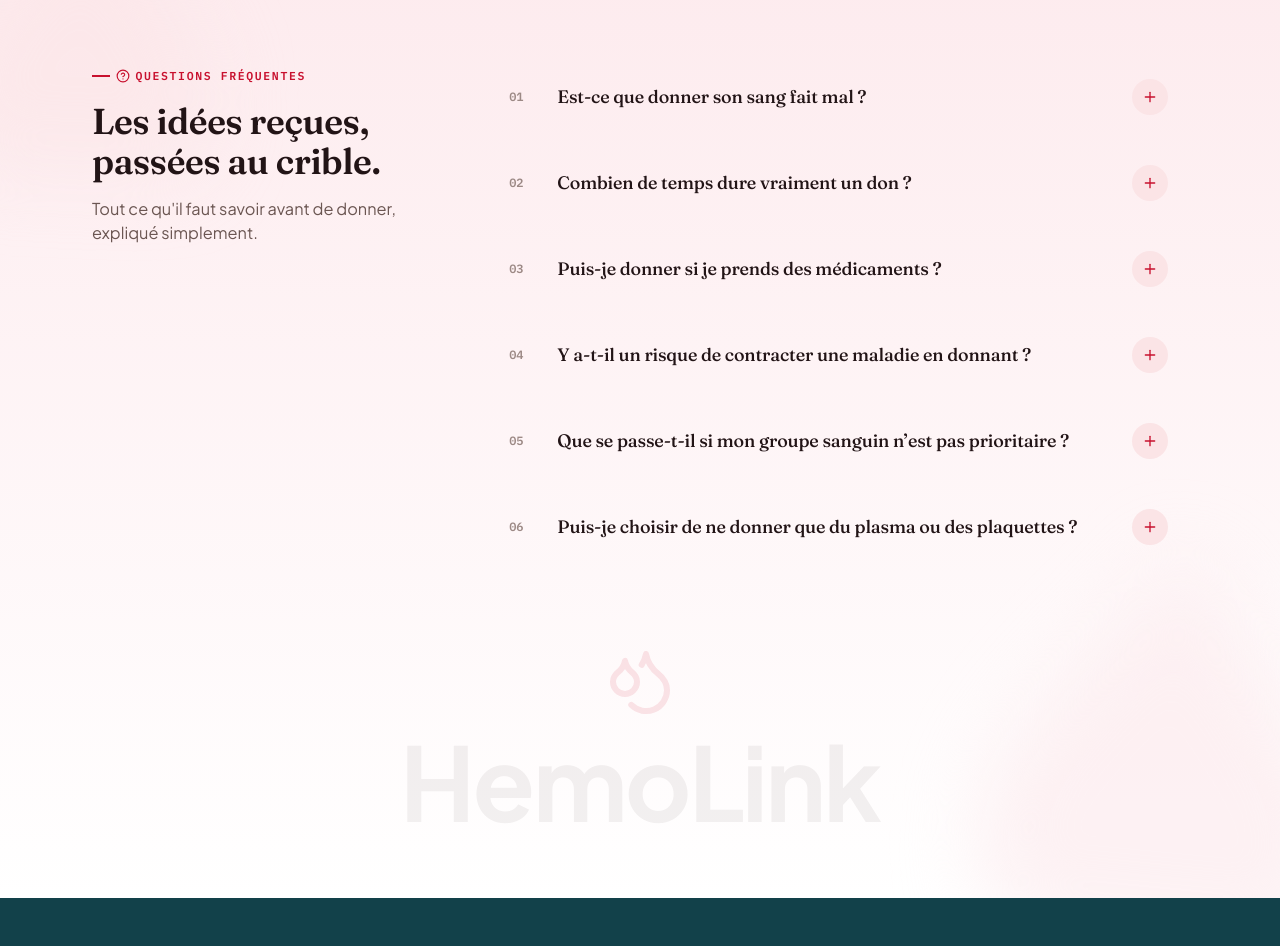
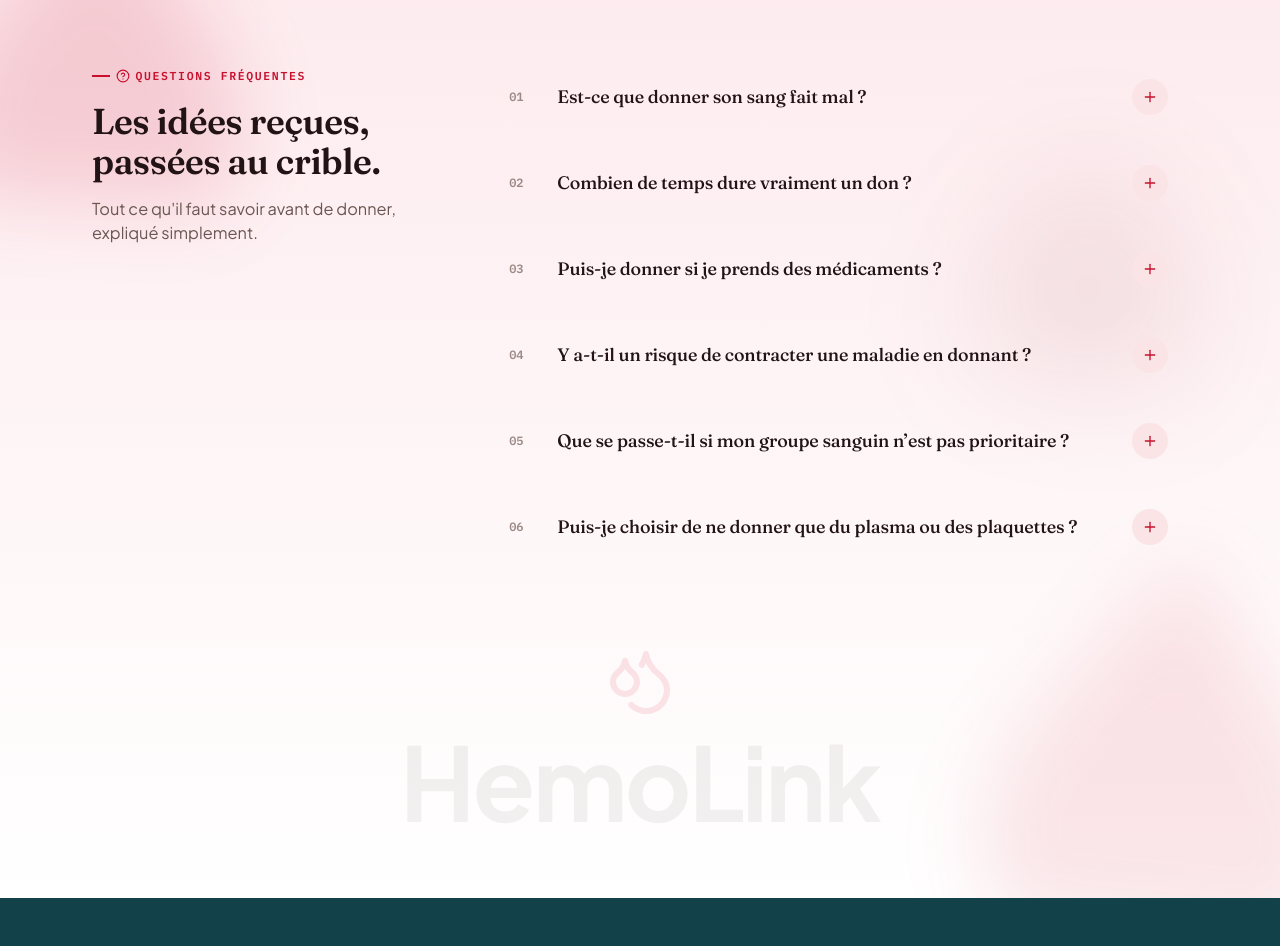
Before and after one commit to mahunaromaric/hemolink, a React (Vite) app: page / in a window 1280 px wide. Shown: the part 6420-7366 px from the top of the page. Built offline with nearby package versions, Linux system fonts and the light colour scheme.

Commit message:
FAQ : gouttes de fond visibles (rouge de marque sur le dégradé rose)

```diff
--- a/src/components/FaqSection.tsx
+++ b/src/components/FaqSection.tsx
@@ -41,14 +41,21 @@ function FaqBackground() {
     <div aria-hidden className="pointer-events-none absolute inset-0 z-0 overflow-hidden">
       <svg
         viewBox="0 0 26 28"
-        className="drop-drift absolute -top-20 -left-16 w-72 h-72 text-red-tint/50 blur-2xl"
+        className="drop-drift absolute -top-20 -left-16 w-80 h-80 text-primary/15 blur-2xl"
       >
         <path d={DROP_BG} fill="currentColor" />
       </svg>
       <svg
         viewBox="0 0 26 28"
-        className="drop-drift absolute -bottom-16 -right-20 w-[24rem] h-[24rem] text-pink-tint/70 blur-2xl"
+        className="drop-drift absolute -bottom-16 -right-20 w-[24rem] h-[24rem] text-primary/10 blur-2xl"
         style={{ animationDelay: '-8s', animationDuration: '19s' }}
+      >
+        <path d={DROP_BG} fill="currentColor" />
+      </svg>
+      <svg
+        viewBox="0 0 26 28"
+        className="drop-drift absolute top-[22%] right-[6%] w-56 h-56 text-red-deep/10 blur-3xl"
+        style={{ animationDelay: '-13s', animationDuration: '17s' }}
       >
         <path d={DROP_BG} fill="currentColor" />
       </svg>
```
